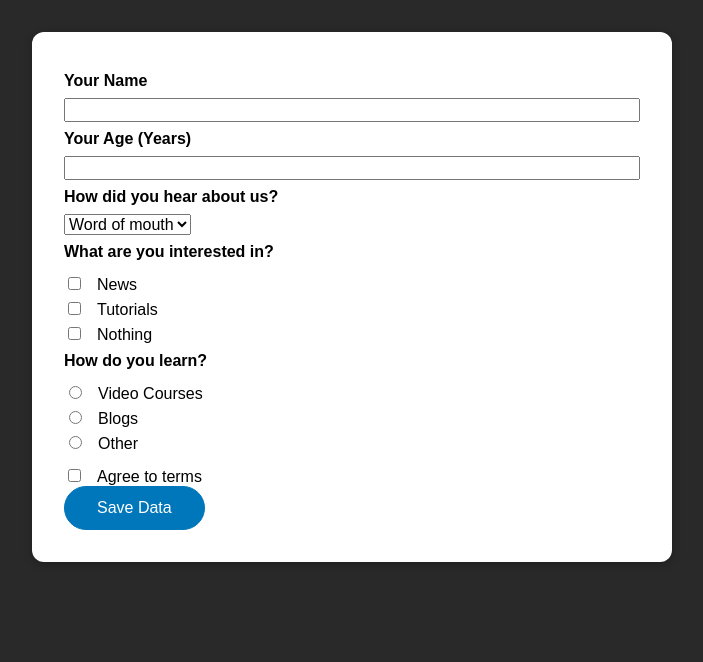
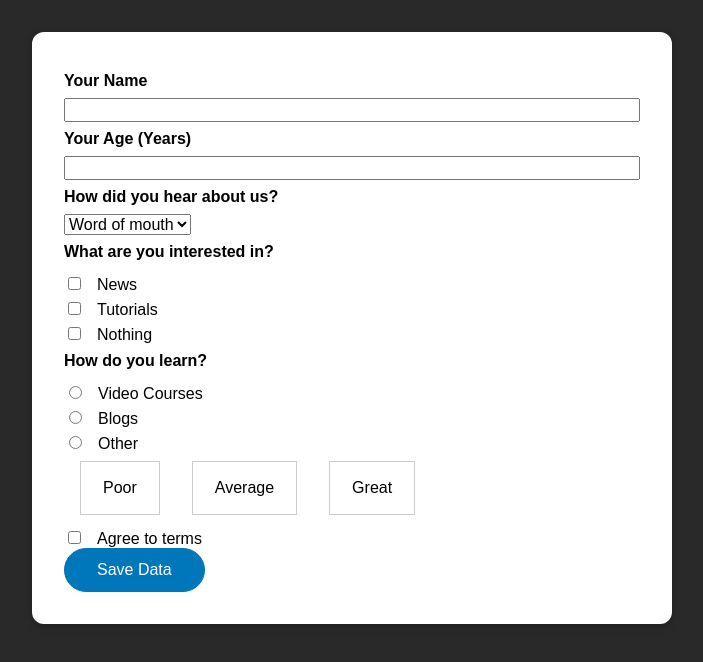
Before and after one commit to miaris98/VueJs, a Vue app in the folder Forms/01/: page / in a window 1280 px wide. Shown: the top 662 px of the page, without its empty margins (288-991 px from the left). Built offline with nearby package versions, Linux system fonts and the light colour scheme; the HTML template or start-up script is replaced by a standard one.

Commit message:
added new template with listbuttons styled

```diff
--- /dev/null
+++ b/Forms/01/src/components/RatingControl.vue
@@ -0,0 +1,58 @@
+<template>
+  <ul>
+    <li :class="{ active: activeOption === 'poor' }">
+      <button type="button" @click="active('poor')">Poor</button>
+    </li>
+    <li :class="{ active: activeOption === 'average' }">
+      <button type="button" @click="active('average')">Average</button>
+    </li>
+    <li :class="{ active: activeOption === 'great' }">
+      <button type="button" @click="active('great')">Great</button>
+    </li>
+  </ul>
+</template>
+
+<script>
+export default {
+  data() {
+    return {
+      activeOption: null
+    };
+  },
+  methods: {
+    active(option) {
+      this.activeOption = option;
+    }
+  }
+};
+</script>
+
+<style scoped>
+.active {
+  border-color: yellowgreen;
+}
+
+.active button {
+  color: yellowgreen;
+}
+ul {
+  list-style: none;
+  margin: 0.5rem 0;
+  padding: 0;
+  display: flex;
+}
+li {
+  margin: 0 1rem;
+  border: 1px solid #ccc;
+  padding: 1rem;
+  display: flex;
+  justify-content: center;
+  align-items: center;
+}
+button {
+  font: inherit;
+  border: none;
+  background-color: transparent;
+  cursor: pointer;
+}
+</style>
--- a/Forms/01/src/components/TheForm.vue
+++ b/Forms/01/src/components/TheForm.vue
@@ -1,8 +1,17 @@
 <template>
   <form @submit.prevent="submitForm">
-    <div class="form-control" :class="{invalid: userNameValidity === 'invalid'}">
+    <div
+      class="form-control"
+      :class="{ invalid: userNameValidity === 'invalid' }"
+    >
       <label for="user-name">Your Name</label>
-      <input id="user-name" name="user-name" type="text" v-model.trim="userName" @blur="validateInput" />
+      <input
+        id="user-name"
+        name="user-name"
+        type="text"
+        v-model.trim="userName"
+        @blur="validateInput"
+      />
       <p v-if="userNameValidity === 'invalid'">username can not be empty</p>
     </div>
     <div class="form-control">
@@ -59,20 +68,44 @@
     <div class="form-control">
       <h2>How do you learn?</h2>
       <div>
-        <input id="how-video" name="how" type="radio" value="video" v-model="how" />
+        <input
+          id="how-video"
+          name="how"
+          type="radio"
+          value="video"
+          v-model="how"
+        />
         <label for="how-video">Video Courses</label>
       </div>
       <div>
-        <input id="how-blogs" name="how" type="radio" value="blogs"  v-model="how" />
+        <input
+          id="how-blogs"
+          name="how"
+          type="radio"
+          value="blogs"
+          v-model="how"
+        />
         <label for="how-blogs">Blogs</label>
       </div>
       <div>
-        <input id="how-other" name="how" type="radio" value="other"  v-model="how" />
+        <input
+          id="how-other"
+          name="how"
+          type="radio"
+          value="other"
+          v-model="how"
+        />
         <label for="how-other">Other</label>
       </div>
     </div>
+    <div class="form-control"><rating-control></rating-control></div>
     <div>
-      <input type="checkbox" name="confirm-terms" id="confirm-terms" v-model="confirm"/>
+      <input
+        type="checkbox"
+        name="confirm-terms"
+        id="confirm-terms"
+        v-model="confirm"
+      />
       <label for="confirm-terms">Agree to terms</label>
     </div>
     <div>
@@ -82,7 +115,10 @@
 </template>
 
 <script>
+import RatingControl from './RatingControl.vue';
 export default {
+  components:{
+    RatingControl},
   data() {
     return {
       userName: '',
@@ -90,8 +126,8 @@
       referrer: 'wom',
       interest: [],
       how: null,
-      confirm:false,
-      userNameValidity:'pending',
+      confirm: false,
+      userNameValidity: 'pending'
     };
   },
 
@@ -110,20 +146,18 @@
       console.log(this.interest);
       console.log('radios');
       console.log(this.how);
-      this.interest=[];// need to be array not null
-      this.how=null;
-      console.log('confirm >')
+      this.interest = []; // need to be array not null
+      this.how = null;
+      console.log('confirm >');
       console.log(this.confirm);
-      this.confirm=false;
-
+      this.confirm = false;
     },
-    validateInput(){
-      if(this.userName === ''){
-        this.userNameValidity='invalid';
-      }else {
-        this.userNameValidity='valid';
+    validateInput() {
+      if (this.userName === '') {
+        this.userNameValidity = 'invalid';
+      } else {
+        this.userNameValidity = 'valid';
       }
-
     }
   }
 };
```
